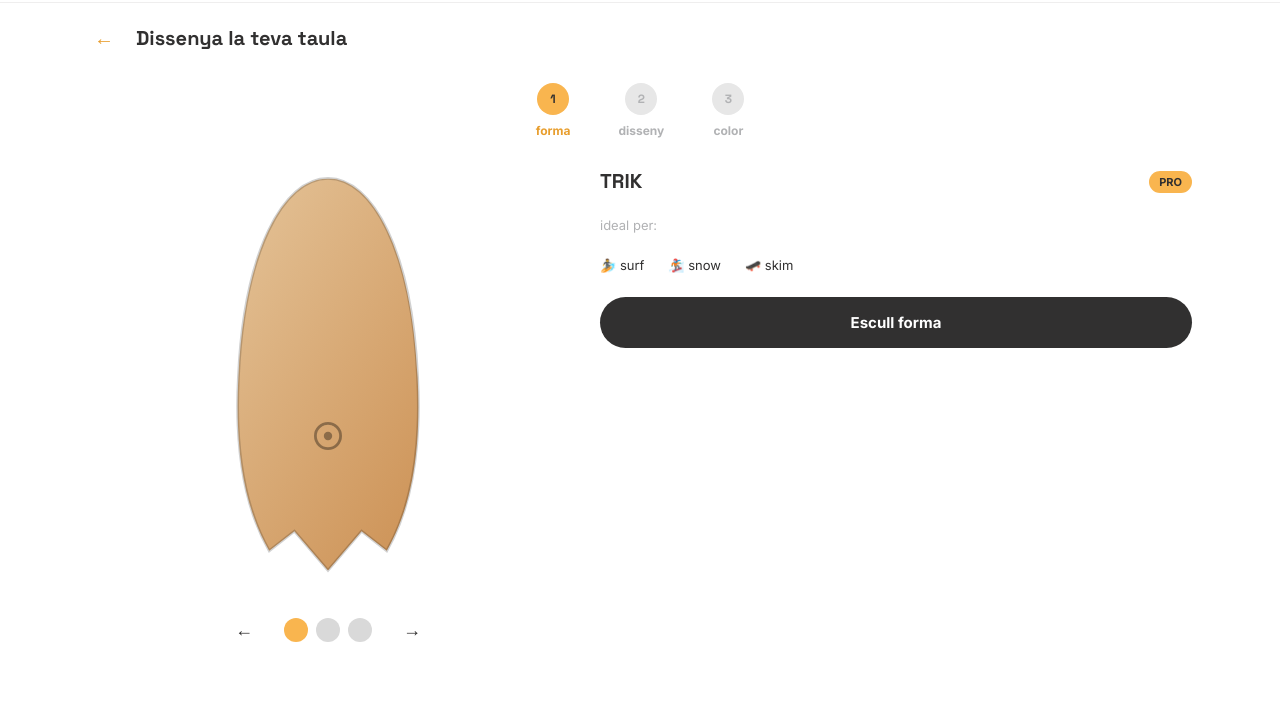
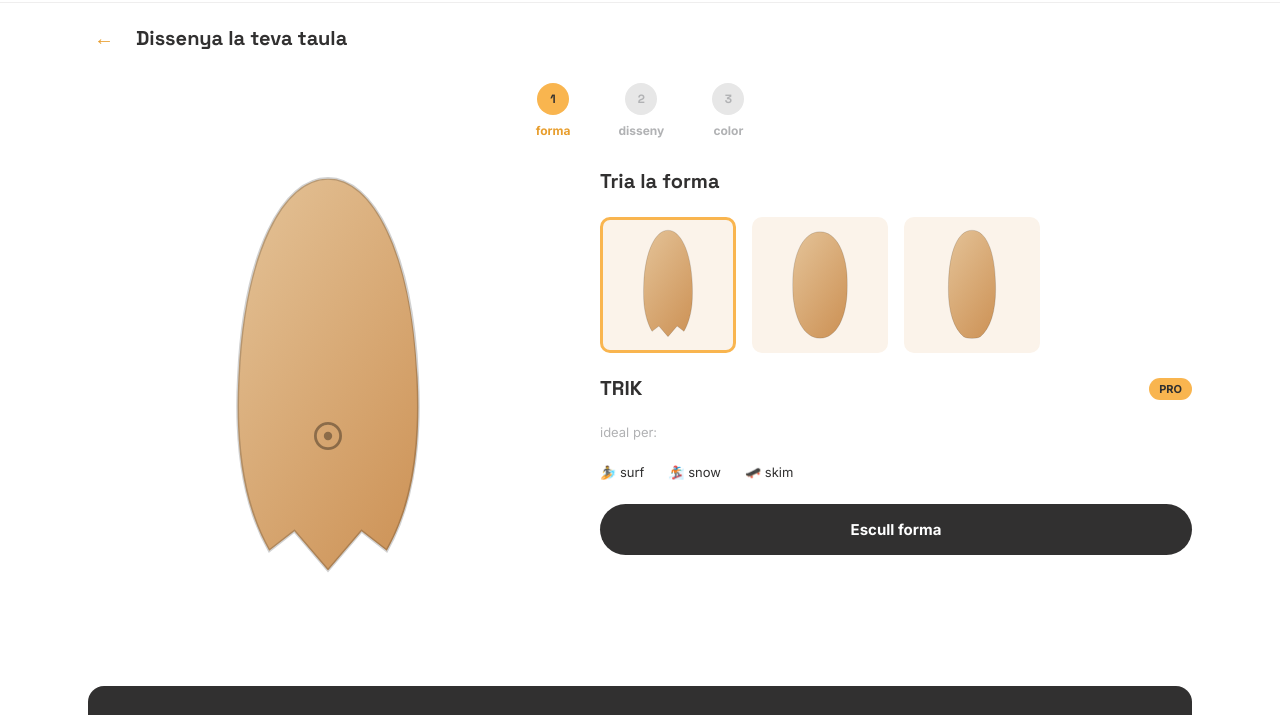
Before and after one commit to claudiasunday/onirik, a plain HTML site: page personalitza.html in a window 1280 px wide. Shown: the part 83-798 px from the top of the page. Drawn offline with Linux system fonts and the light colour scheme.

Commit message:
Selector de formes en miniatures + canvi de titular a la Home

```diff
--- a/assets/css/styles.css
+++ b/assets/css/styles.css
@@ -1281,48 +1281,6 @@
   }
 }
 
-.carousel-row {
-  display: flex;
-  align-items: center;
-  gap: var(--space-4);
-}
-
-.carousel-arrow {
-  background: none;
-  color: var(--c-dark);
-  font-size: 18px;
-  width: 32px;
-  height: 32px;
-  border-radius: 50%;
-  display: inline-flex;
-  align-items: center;
-  justify-content: center;
-}
-
-.carousel-arrow:hover {
-  background: #f2f2f2;
-}
-
-.carousel-dots {
-  display: flex;
-  gap: 8px;
-}
-
-.carousel-dots .dot {
-  /* Caixa de 24x24 per a un objectiu tàctil còmode, amb el punt visible
-     de 8x8 centrat via padding + background-clip (box-sizing: border-box). */
-  width: 24px;
-  height: 24px;
-  padding: 8px;
-  background-clip: content-box;
-  border-radius: 50%;
-  background: #d9d9d9;
-}
-
-.carousel-dots .dot.active {
-  background: var(--c-orange);
-}
-
 .option-panel {
   display: flex;
   flex-direction: column;
@@ -1399,6 +1357,22 @@
   border: 1px solid rgba(0, 0, 0, 0.08);
 }
 
+/* Miniatures de forma (pas 1): mateixa graella que els dissenys/colors,
+   però amb una vista prèvia SVG real en comptes d'un simple color pla. */
+.swatch-shape {
+  background: var(--c-cream-2);
+  display: flex;
+  align-items: center;
+  justify-content: center;
+  padding: var(--space-2);
+}
+
+.swatch-shape svg {
+  display: block;
+  width: 100%;
+  height: 100%;
+}
+
 .summary-box {
   background: var(--c-cream-2);
   border-radius: var(--r-card);
--- a/assets/js/personalitza.js
+++ b/assets/js/personalitza.js
@@ -24,8 +24,7 @@
   shapeName: document.getElementById("shape-name"),
   shapeTag: document.getElementById("shape-tag"),
   shapeActivities: document.getElementById("shape-activities"),
-  shapeDots: document.getElementById("shape-dots"),
-  shapeCarousel: document.getElementById("shape-carousel"),
+  shapeGrid: document.getElementById("shape-grid"),
   designGrid: document.getElementById("design-grid"),
   colorGrid: document.getElementById("color-grid"),
   btnStep1: document.getElementById("btn-step1"),
@@ -59,10 +58,14 @@
   els.shapeActivities.innerHTML = shape.activities
     .map((a) => `<span>${activityIcon(a)} ${ACTIVITY_LABELS[a]}</span>`)
     .join("");
-  els.shapeDots.innerHTML = SHAPES.map(
-    (s, i) =>
-      `<button type="button" class="dot${i === state.shapeIndex ? " active" : ""}" data-index="${i}" aria-label="${s.name}"></button>`
-  ).join("");
+  // Miniatures de cada forma (mateix patró que la graella de dissenys):
+  // es poden triar directament clicant-hi, sense passar per fletxes.
+  els.shapeGrid.innerHTML = SHAPES.map((s, i) => {
+    const selected = i === state.shapeIndex ? " selected" : "";
+    return `<button type="button" class="swatch swatch-shape${selected}" data-index="${i}" title="${s.name}">${renderBoardSVG(
+      { shapeId: s.id, designId: "fusta-natural", colorId: null, showLogo: false }
+    )}</button>`;
+  }).join("");
 }
 
 // Genera el fons pla (CSS) de cada swatch del selector de disseny, seguint
@@ -130,9 +133,6 @@
     panel.hidden = Number(step) !== state.step;
   });
 
-  // shape carousel only visible on step 1
-  els.shapeCarousel.style.visibility = state.step === 1 ? "visible" : "hidden";
-
   if (state.step === 1) renderShapeStep();
   if (state.step === 2) renderDesignStep();
   if (state.step === 3) renderColorStep();
@@ -177,18 +177,9 @@
   render();
 });
 
-// Fletxes del carrusel: avancen/retrocedeixen entre les formes.
-document.getElementById("shape-prev").addEventListener("click", () => {
-  state.shapeIndex = (state.shapeIndex - 1 + SHAPES.length) % SHAPES.length;
-  render();
-});
-document.getElementById("shape-next").addEventListener("click", () => {
-  state.shapeIndex = (state.shapeIndex + 1) % SHAPES.length;
-  render();
-});
-// Punts del carrusel: seleccionen directament la forma corresponent.
-els.shapeDots.addEventListener("click", (e) => {
-  const btn = e.target.closest(".dot");
+// Graella de miniatures de formes: se selecciona directament clicant-hi.
+els.shapeGrid.addEventListener("click", (e) => {
+  const btn = e.target.closest(".swatch");
   if (!btn) return;
   state.shapeIndex = Number(btn.dataset.index);
   render();
--- a/personalitza.html
+++ b/personalitza.html
@@ -40,16 +40,15 @@
       <div class="wizard-grid">
         <div class="board-stage">
           <div class="board-preview" id="board-preview"></div>
-          <div class="carousel-row" id="shape-carousel">
-            <button class="carousel-arrow" id="shape-prev" aria-label="Forma anterior">←</button>
-            <div class="carousel-dots" id="shape-dots"></div>
-            <button class="carousel-arrow" id="shape-next" aria-label="Forma següent">→</button>
-          </div>
         </div>
 
         <div class="option-panel">
           <!-- Pas 1: forma -->
           <div id="panel-shape" class="step-panel">
+            <div class="option-head">
+              <h2>Tria la forma</h2>
+            </div>
+            <div class="swatch-grid" id="shape-grid"></div>
             <div class="option-head">
               <h2 id="shape-name">TRIK</h2>
               <span class="tag" id="shape-tag">PRO</span>
```
Also changed, not shown: index.html (+1 -1 lines).
